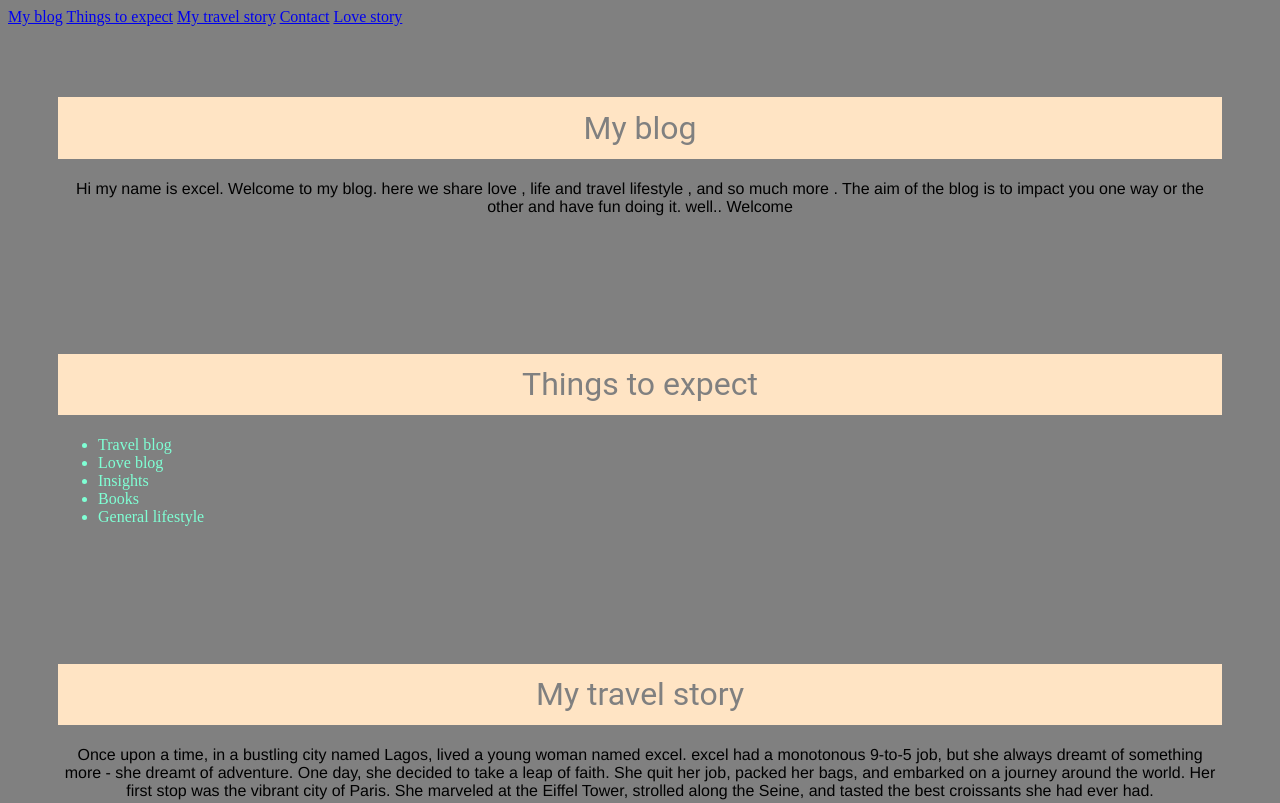
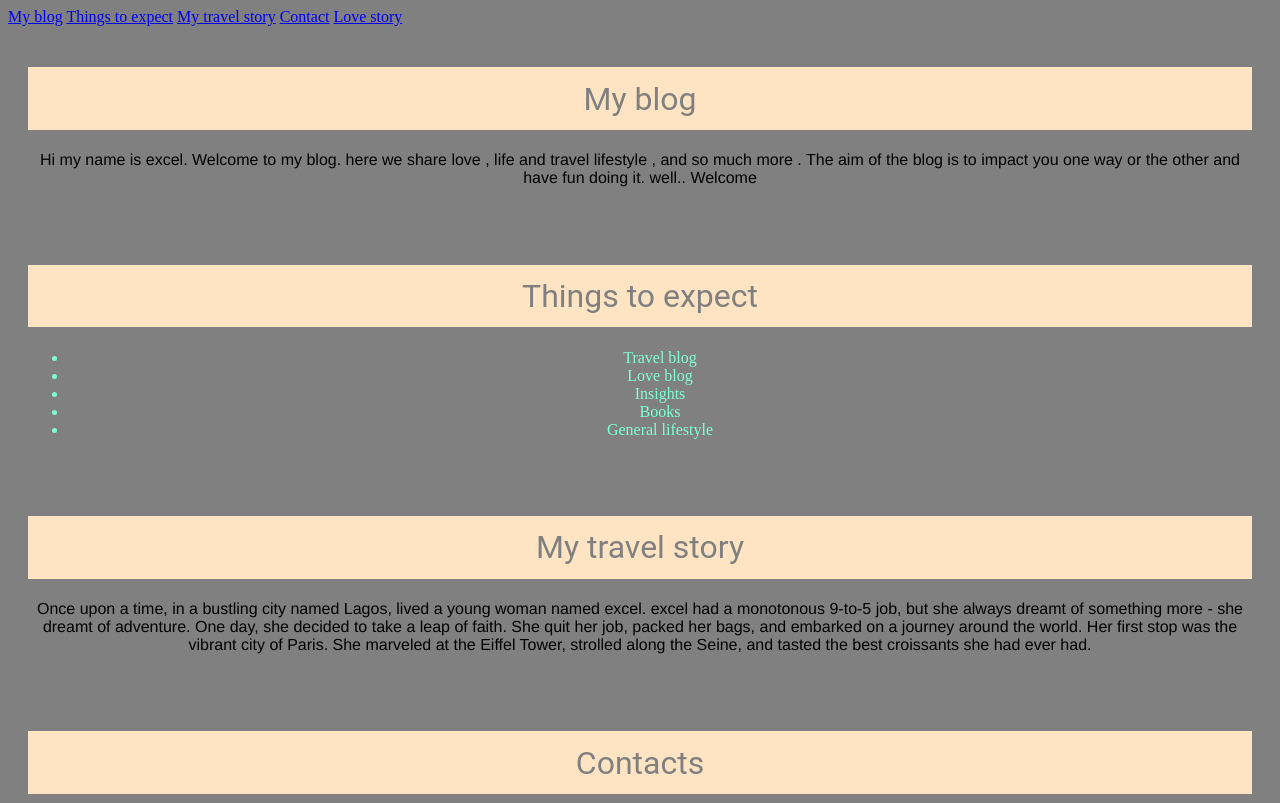
Before and after one commit to shilohex/upload.html, a plain HTML site: page index.html in a window 1280 px wide. Shown: the top 803 px of the page. Drawn offline with Linux system fonts and the light colour scheme; files whose address does not match are found by name.

Commit message:
added features commit

```diff
--- a/css/style.css
+++ b/css/style.css
@@ -16,6 +16,7 @@ h1{
 h1,.blue{
     color:black;
     font-weight: 400;
+    letter-spacing: 0cap;
 }
 li{
 
@@ -47,8 +48,14 @@ p:link{
     color: blue;
 }
 div{
-    padding-left: 50px;
-    padding-right: 50px;
-    padding-top: 50px;
-    padding-bottom: 50px;
+    padding-left: 20px;
+    padding-right: 20px;
+    padding-top: 20px;
+    padding-bottom: 20px;
 }
+div{
+    text-align: center;
+    text-decoration: wavy;
+
+
+}
```
